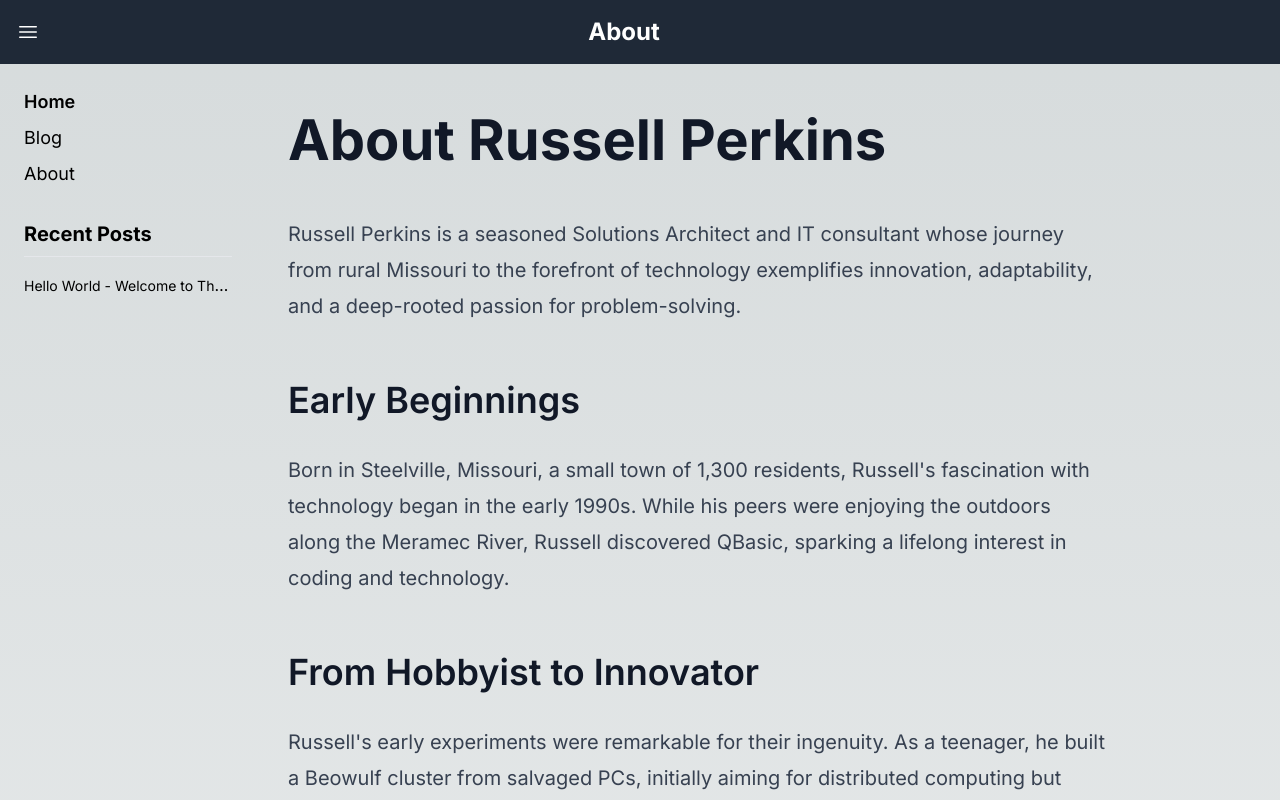
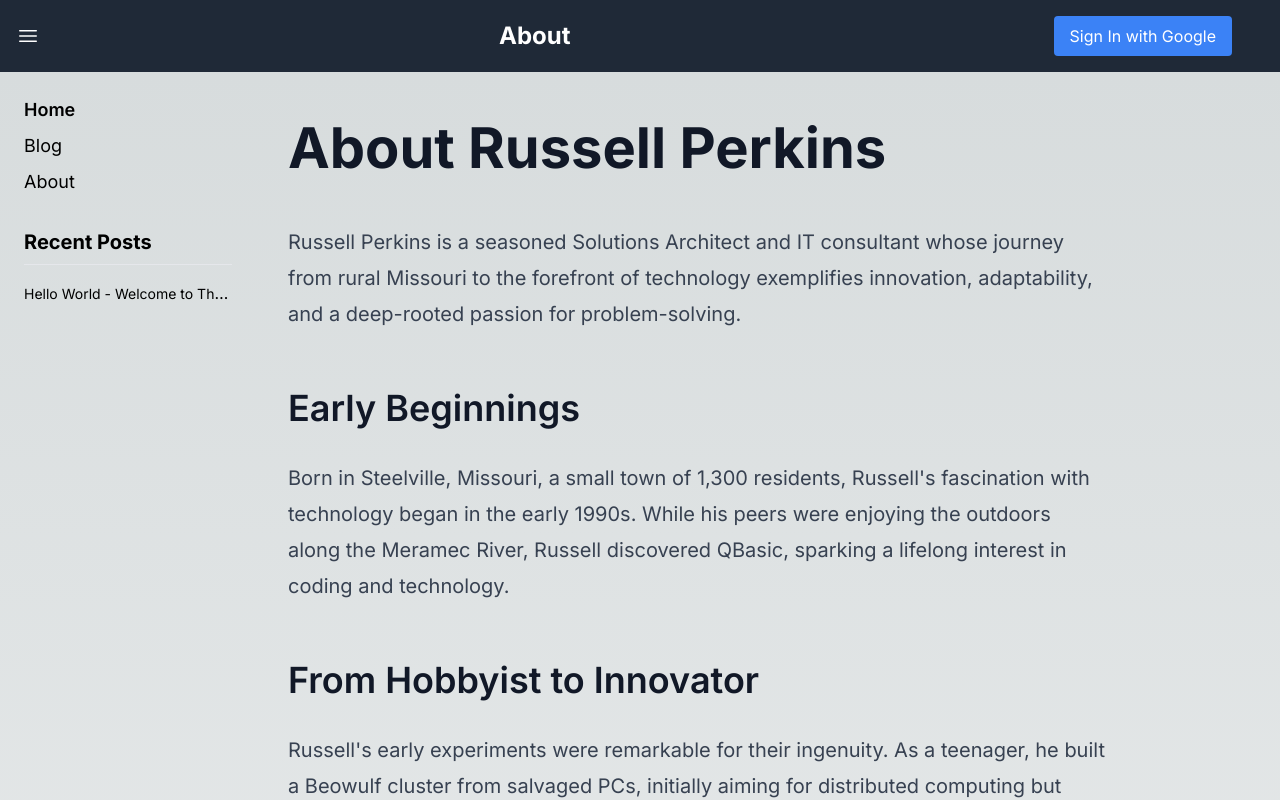
Before and after one commit to TheDigitalNinja/thedigitalninja-nextjs, a Next.js app: page /about in a window 1280 px wide. Shown: the top 800 px of the page. Built offline with nearby package versions, Linux system fonts and the light colour scheme; no server answers.

Commit message:
working auth

```diff
--- a/package.json
+++ b/package.json
@@ -14,6 +14,7 @@
     "@headlessui/react": "^2.1.1",
     "@heroicons/react": "^2.1.4",
     "@tailwindcss/typography": "^0.5.13",
+    "firebase": "^10.12.3",
     "gray-matter": "^4.0.3",
     "marked": "^13.0.1",
     "next": "14.2.4",
--- a/src/app/layout.tsx
+++ b/src/app/layout.tsx
@@ -2,6 +2,7 @@ import type { Metadata } from "next";
 import { Inter } from "next/font/google";
 import Footer from "../components/Footer";
 import Script from 'next/script';
+import { AuthProvider } from '../components/AuthProvider';
 import "../styles/globals.css";
 
 const inter = Inter({ subsets: ["latin"] });
@@ -35,8 +36,10 @@ export default function RootLayout({
         </Script>
       </head>
       <body className={inter.className}>
-        {children}
-        <Footer />
+        <AuthProvider>
+          {children}
+          <Footer />
+        </AuthProvider>
       </body>
     </html>
   );
--- /dev/null
+++ b/src/components/AuthButton.tsx
@@ -0,0 +1,30 @@
+'use client';
+
+import { useAuth } from '../hooks/useAuth';
+
+export function AuthButton() {
+  const { user, signIn, signOutUser } = useAuth();
+
+  return (
+    <div>
+      {user ? (
+        <div>
+          <span>Welcome, {user.displayName}</span>
+          <button
+            onClick={signOutUser}
+            className="ml-4 px-4 py-2 bg-red-500 text-white rounded hover:bg-red-600"
+          >
+            Sign Out
+          </button>
+        </div>
+      ) : (
+        <button
+          onClick={signIn}
+          className="px-4 py-2 bg-blue-500 text-white rounded hover:bg-blue-600"
+        >
+          Sign In with Google
+        </button>
+      )}
+    </div>
+  );
+}
--- /dev/null
+++ b/src/components/AuthProvider.tsx
@@ -0,0 +1,20 @@
+'use client';
+
+import { useAuth } from '../hooks/useAuth';
+import { createContext, useContext } from 'react';
+
+const AuthContext = createContext<ReturnType<typeof useAuth> | null>(null);
+
+export function AuthProvider({ children }: { children: React.ReactNode }) {
+  const auth = useAuth();
+
+  return <AuthContext.Provider value={auth}>{children}</AuthContext.Provider>;
+}
+
+export function useAuthContext() {
+  const context = useContext(AuthContext);
+  if (!context) {
+    throw new Error('useAuthContext must be used within an AuthProvider');
+  }
+  return context;
+}
--- a/src/components/Header.tsx
+++ b/src/components/Header.tsx
@@ -13,6 +13,7 @@
 
 import React from 'react';
 import SidebarControls from './SidebarControls';
+import { AuthButton } from './AuthButton';
 
 interface HeaderProps {
   title?: string;
@@ -27,6 +28,7 @@ const Header: React.FC<HeaderProps> = ({ title, useH1 = true }) => {
       <div className="container mx-auto flex items-center justify-between">
         <SidebarControls />
         <TitleComponent className="text-2xl font-bold text-center flex-grow">{title}</TitleComponent>
+        <AuthButton />
         <div className="w-8"></div> {/* Empty div for spacing */}
       </div>
     </header>
--- /dev/null
+++ b/src/hooks/useAuth.ts
@@ -0,0 +1,40 @@
+'use client';
+
+import { useState, useEffect } from 'react';
+import { User, signInWithPopup, GoogleAuthProvider, signOut } from 'firebase/auth';
+import { auth } from '../lib/firebase';
+
+export function useAuth() {
+  const [user, setUser] = useState<User | null>(null);
+
+  useEffect(() => {
+    if (auth) {
+      const unsubscribe = auth.onAuthStateChanged(setUser);
+      return unsubscribe;
+    }
+  }, []);
+
+  const signIn = async () => {
+    if (!auth) return;
+    const provider = new GoogleAuthProvider();
+    try {
+      await signInWithPopup(auth, provider);
+    } catch (error) {
+      console.error('Error signing in with Google', error);
+      if (error instanceof Error) {
+        console.error('Error message:', error.message);
+      }
+    }
+  };
+
+  const signOutUser = async () => {
+    if (!auth) return;
+    try {
+      await signOut(auth);
+    } catch (error) {
+      console.error('Error signing out', error);
+    }
+  };
+
+  return { user, signIn, signOutUser };
+}
--- /dev/null
+++ b/src/lib/firebase.ts
@@ -0,0 +1,25 @@
+'use client';
+
+import { initializeApp, getApps, FirebaseApp } from "firebase/app";
+import { getAuth, Auth } from "firebase/auth";
+
+const firebaseConfig = {
+  apiKey: "AIzaSyCGYRT5XFt3i2ZMhusQlv76d72BJ7NVnKc",
+  authDomain: "thedigitalninja.firebaseapp.com",
+  projectId: "thedigitalninja",
+  storageBucket: "thedigitalninja.appspot.com",
+  messagingSenderId: "371309316618",
+  appId: "1:371309316618:web:22a124fb83ab4d504c6df3",
+  measurementId: "G-TL5HD5WS6R"
+};
+
+// Initialize Firebase only on the client side
+let app: FirebaseApp;
+let auth: Auth;
+
+if (typeof window !== 'undefined' && !getApps().length) {
+  app = initializeApp(firebaseConfig);
+  auth = getAuth(app);
+}
+
+export { auth };
```
Also changed, not shown: 1 other file (tests, documents, lock files or other folders).
